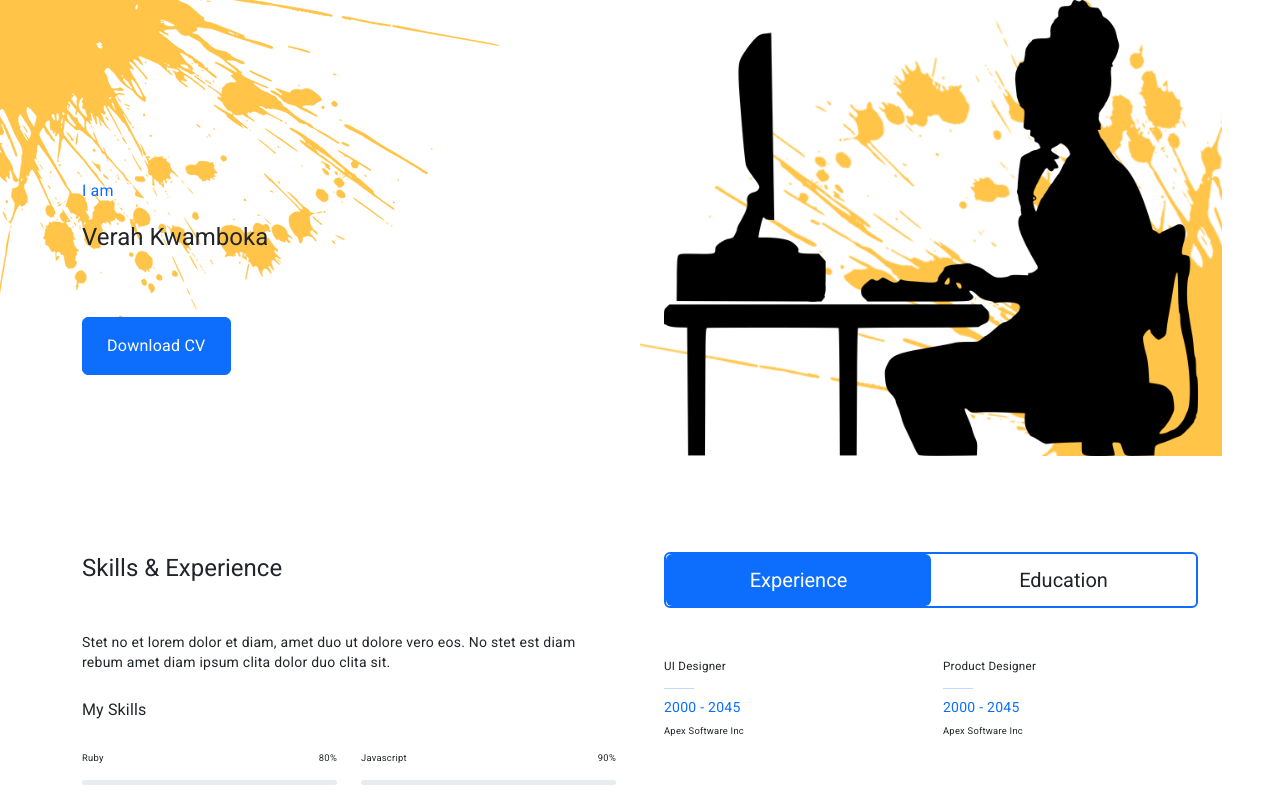
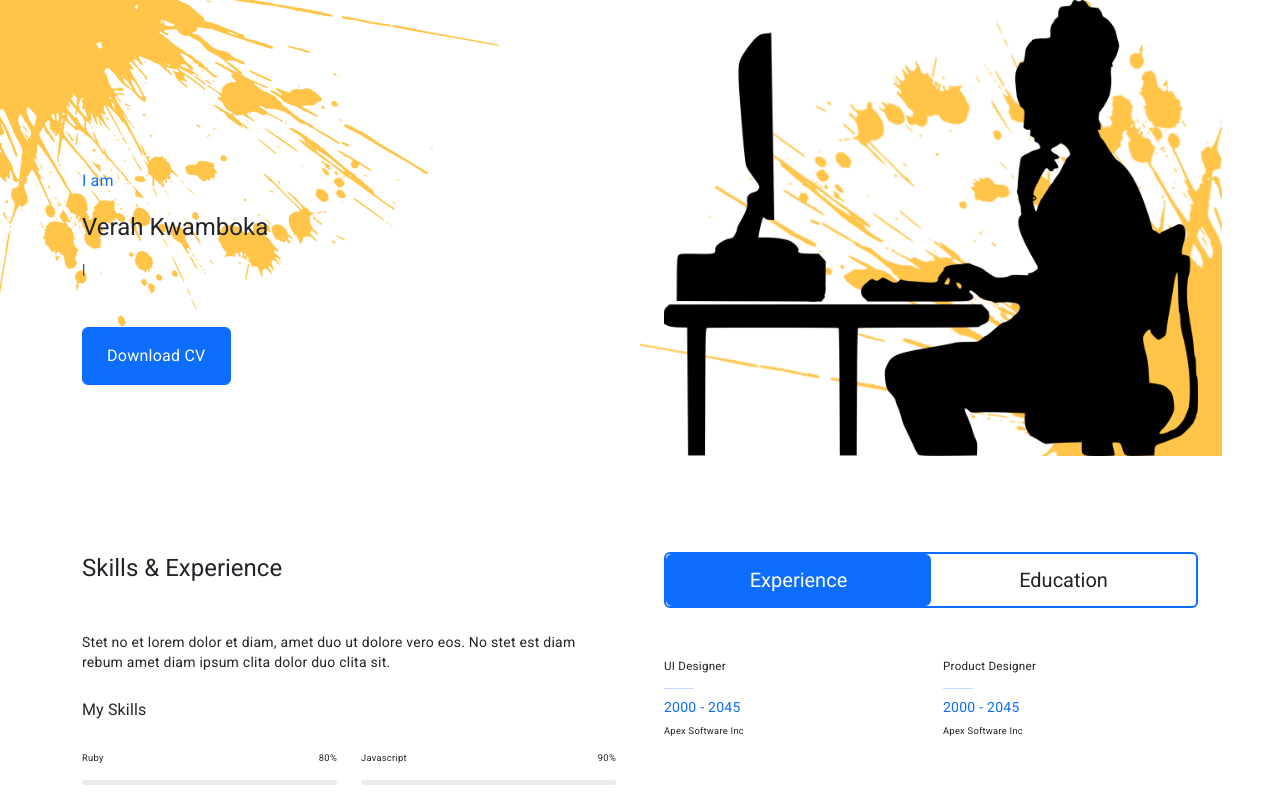
Before and after one commit to VKwamboka/newPortfolio, an Angular app: page / in a window 1280 px wide. Shown: the top 800 px of the page. Built offline with nearby package versions, Linux system fonts and the light colour scheme.

Commit message:
added typing effect

```diff
--- a/src/app/home/home.component.html
+++ b/src/app/home/home.component.html
@@ -57,7 +57,7 @@
         <h1 class="display-3 mb-3">Verah Kwamboka</h1>
         <h2 class="typed-text-output d-inline"></h2>
         <div class="typed-text ">
-          {{ text }}
+          {{ text }} |
           <!-- Web Designer, Web Developer, Front End Developer, Back End Developer -->
         </div>
         <div class="d-flex align-items-center pt-5">
--- a/src/app/home/home.component.ts
+++ b/src/app/home/home.component.ts
@@ -16,7 +16,7 @@ export class HomeComponent implements OnInit{
 
   isMenuCollapsed = true;
 
-  words: string[] = ['web developer', 'app developer'];
+  words: string[] = ['Web Designer', 'Web Developer', 'Front End Developer', 'Back End Developer'];
   wordIndex: number = 0;
   letterIndex: number = 0;
   isDeleting: boolean = false;
```
Also changed, not shown: src/app/home/home.component.css (line endings or trailing spaces).
